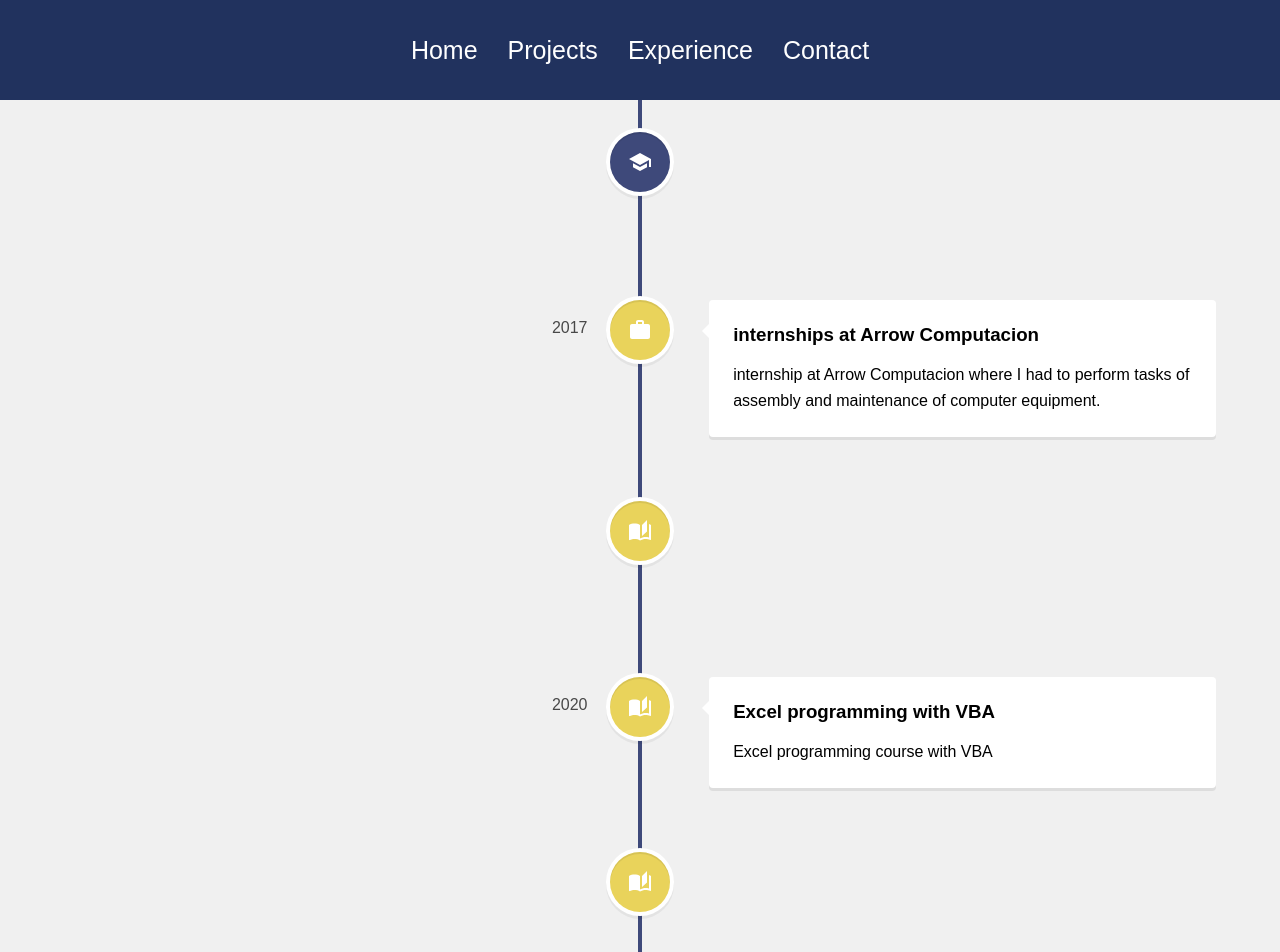
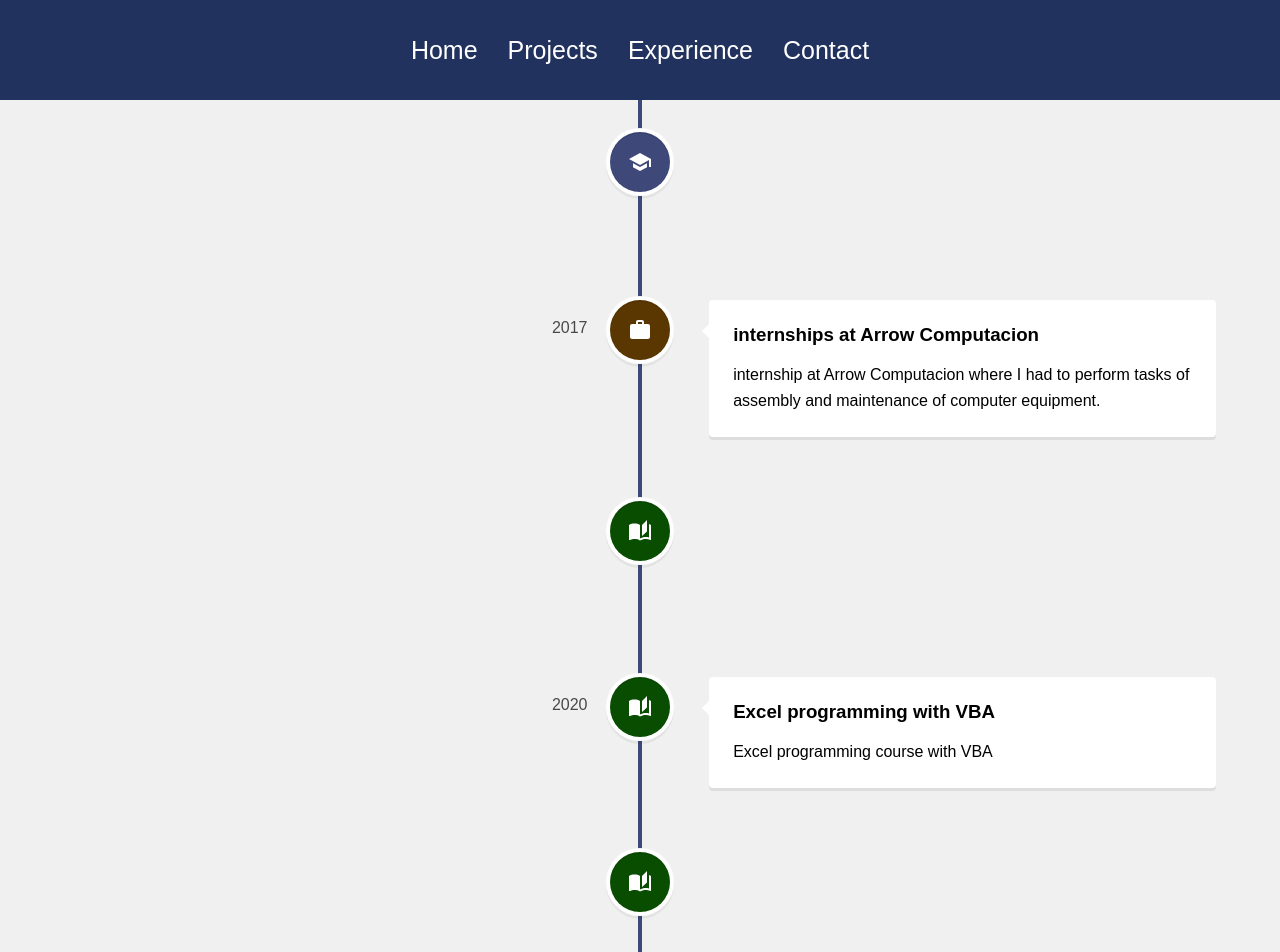
Before and after one commit to LucasButto/Portafolio, a React (Create React App) app: page /experience in a window 1280 px wide. Shown: the top 952 px of the page. Built offline with nearby package versions, Linux system fonts and the light colour scheme.

Commit message:
minimal changes

```diff
--- a/src/pages/Experience.js
+++ b/src/pages/Experience.js
@@ -21,14 +21,14 @@ const Experience = () => {
         >
           <TimelineElement
             title={"Eesopi N3081 Dante Alighieri"}
-            subTitle={"High School Diploma"}
+            subTitle={"Bachelor in economics and administration"}
           />
         </VerticalTimelineElement>
 
         <VerticalTimelineElement
           className="vertical-timeline-element--work"
           date="2017"
-          iconStyle={{ background: "#e9d35b", color: "#fff" }}
+          iconStyle={{ background: "#5A3600", color: "#fff" }}
           icon={<WorkIcon />}
         >
           <TimelineElement
@@ -42,7 +42,7 @@ const Experience = () => {
         <VerticalTimelineElement
           className="vertical-timeline-element--work"
           date="2020"
-          iconStyle={{ background: "#e9d35b", color: "#fff" }}
+          iconStyle={{ background: "#094D00", color: "#fff" }}
           icon={<AutoStoriesIcon />}
         >
           <TimelineElement
@@ -54,7 +54,7 @@ const Experience = () => {
         <VerticalTimelineElement
           className="vertical-timeline-element--work"
           date="2020"
-          iconStyle={{ background: "#e9d35b", color: "#fff" }}
+          iconStyle={{ background: "#094D00", color: "#fff" }}
           icon={<AutoStoriesIcon />}
         >
           <TimelineElement
@@ -66,7 +66,7 @@ const Experience = () => {
         <VerticalTimelineElement
           className="vertical-timeline-element--work"
           date="2021"
-          iconStyle={{ background: "#e9d35b", color: "#fff" }}
+          iconStyle={{ background: "#094D00", color: "#fff" }}
           icon={<AutoStoriesIcon />}
         >
           <TimelineElement
```
